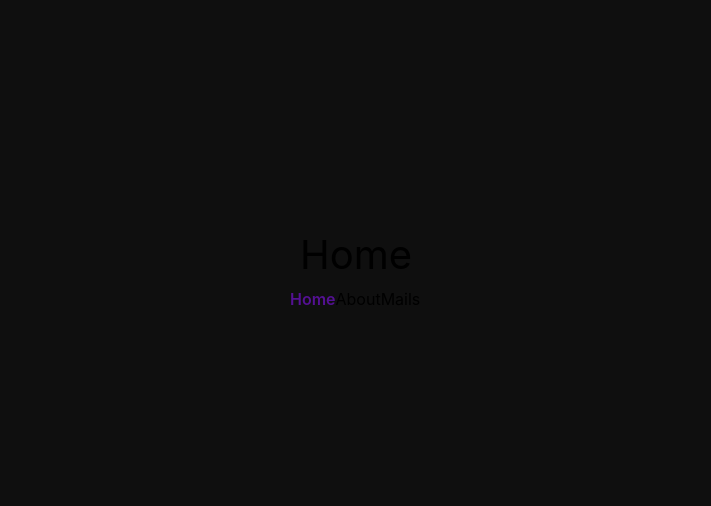
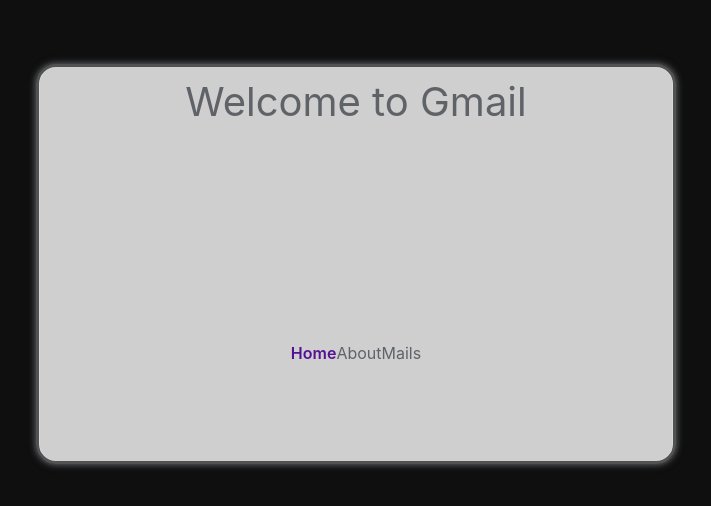
Before and after one commit to MeitarGiladi/CodingAcademy, a React (Vite) app: page /#/ in a window 1280 px wide. Shown: the part 136-642 px from the top of the page, without its empty margins (284-995 px from the left). Built offline with nearby package versions, Linux system fonts and the light colour scheme.

Commit message:
home page

```diff
--- /dev/null
+++ b/src/assets/css/basics/helpers.css
@@ -0,0 +1,17 @@
+.one-element-page-parent {
+    width: 100vw;
+    height: 100vh;
+    display: grid;
+    align-items: center;
+    justify-items: center;
+    color: rgb(95, 99, 104);
+}
+
+.one-element-page-child {
+    background-color: rgba(255, 255, 255, 0.8);
+    border-radius: 20px;
+    border-color: rgb(82, 82, 82);
+    border-width: 3px;
+    border-style: solid;
+    box-shadow: inset 1px 0 0 rgba(255, 255, 255, 0.2), inset -1px 0 0 rgba(255, 255, 255, 0.2), 0 0 4px 0 rgba(95, 99, 104, .6), 0 0 6px 2px rgba(95, 99, 104, .6);
+}
--- a/src/assets/css/cmps/email-list.css
+++ b/src/assets/css/cmps/email-list.css
@@ -123,6 +123,7 @@
 
 .email-preview-start-icons .preview-icon {
     margin-right: 2px;
+    transition: all 0.3s cubic-bezier(0.4,0,0.2,1);
 }
 
 .email-preview-end-icons .preview-icon {
--- a/src/assets/css/index.css
+++ b/src/assets/css/index.css
@@ -1,5 +1,6 @@
 /*  Basics */
 @import "basics/base.css";
+@import "basics/helpers.css";
 @import "basics/icons.css";
 @import "basics/fonts.css";
 
--- a/src/assets/css/pages/about-us.css
+++ b/src/assets/css/pages/about-us.css
@@ -0,0 +1,8 @@
+.about-us {
+    width: max(200px, 50vw);
+    height: max(200px, 50vh);
+    display: grid;
+    grid-template-rows: 70% 30%;
+    align-content: center;
+    justify-items: center;
+}
--- a/src/assets/css/pages/home.css
+++ b/src/assets/css/pages/home.css
@@ -1,8 +1,11 @@
+
+
 .home {
-    width: 100vw;
-    height: 100vh;
+    width: max(200px, 50vw);
+    height: max(200px, 50vh);
     display: grid;
-    align-items: center;
+    grid-template-rows: 70% 30%;
+    align-content: center;
     justify-items: center;
 }
 
--- a/src/pages/AboutUs.jsx
+++ b/src/pages/AboutUs.jsx
@@ -2,11 +2,15 @@
 
 export function AboutUs() {
     return (
-        <section className="about-us">
-            <p>About us</p>
-            <NavLink to="/">Home</NavLink>
-            <NavLink to="/about">About</NavLink>
-            <NavLink to="/mail/inbox">Mails</NavLink>
-        </section>
+        <div className="one-element-page-parent">
+            <section className="about-us one-element-page-child">
+                <h1>About Us</h1>
+                <nav>
+                    <NavLink to="/">Home</NavLink>
+                    <NavLink to="/about">About</NavLink>
+                    <NavLink to="/mail/inbox">Mails</NavLink>
+                </nav>
+            </section>
+        </div>
     )
 }
--- a/src/pages/Home.jsx
+++ b/src/pages/Home.jsx
@@ -2,9 +2,9 @@
 
 export function Home() {
     return (
-        <div className="home">
-            <section className="home-main">
-                <h1>Home</h1>
+        <div className="one-element-page-parent">
+            <section className="home one-element-page-child">
+                <h1>Welcome to Gmail</h1>
                 <nav>
                     <NavLink to="/">Home</NavLink>
                     <NavLink to="/about">About</NavLink>
```
